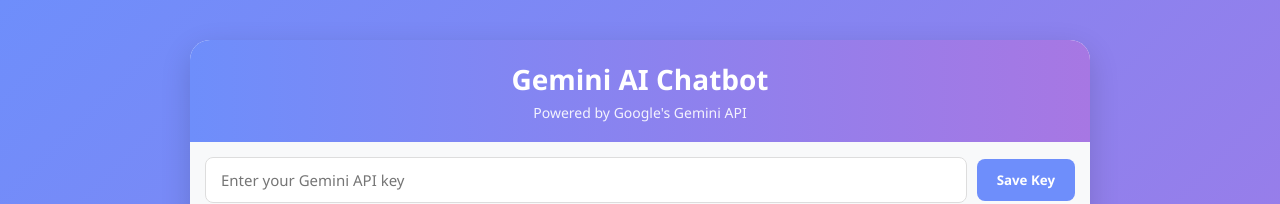
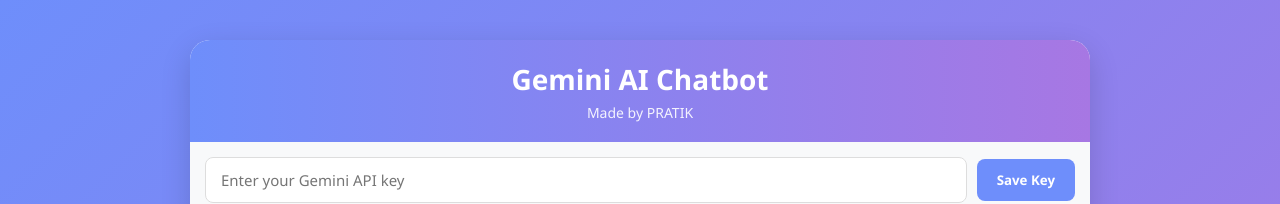
Before and after one commit to pratik-aher-01/KING, a plain HTML site: page frontend/index.html in a window 1280 px wide. Shown: the top 204 px of the page. Drawn offline with Linux system fonts and the light colour scheme.

Commit message:
Update index.html

```diff
--- a/frontend/index.html
+++ b/frontend/index.html
@@ -226,7 +226,7 @@
     <div class="container">
         <div class="header">
             <h1>Gemini AI Chatbot</h1>
-            <p>Powered by Google's Gemini API</p>
+            <p>Made by PRATIK</p>
         </div>
 
         <div class="api-key-container">
```
